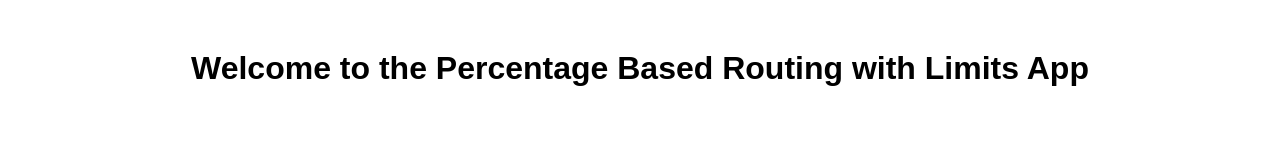
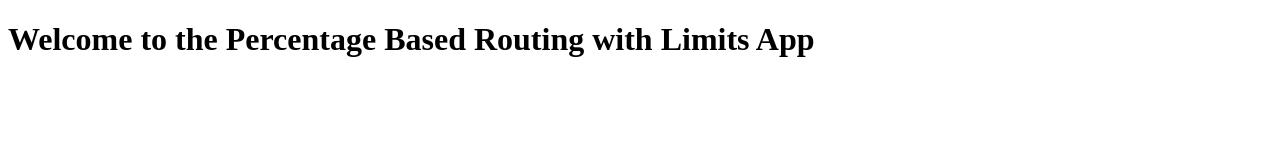
Before and after one commit to jrothman-sfdc/dtvperventage, a website: page public/index.html in a window 1280 px wide. Drawn offline with Linux system fonts and the light colour scheme.

Commit message:
Update index.html

```diff
--- a/public/index.html
+++ b/public/index.html
@@ -1,18 +1,11 @@
 <!DOCTYPE html>
 <html lang="en">
 <head>
-  <meta charset="UTF-8">
-  <meta name="viewport" content="width=device-width, initial-scale=1.0">
-  <title>Percentage Based Routing with Limits App</title>
-  <style>
-    body {
-      font-family: Arial, sans-serif;
-      text-align: center;
-      margin-top: 50px;
-    }
-  </style>
+    <meta charset="UTF-8">
+    <meta name="viewport" content="width=device-width, initial-scale=1.0">
+    <title>Welcome</title>
 </head>
 <body>
-  <h1>Welcome to the Percentage Based Routing with Limits App</h1>
+    <h1>Welcome to the Percentage Based Routing with Limits App</h1>
 </body>
 </html>
```
